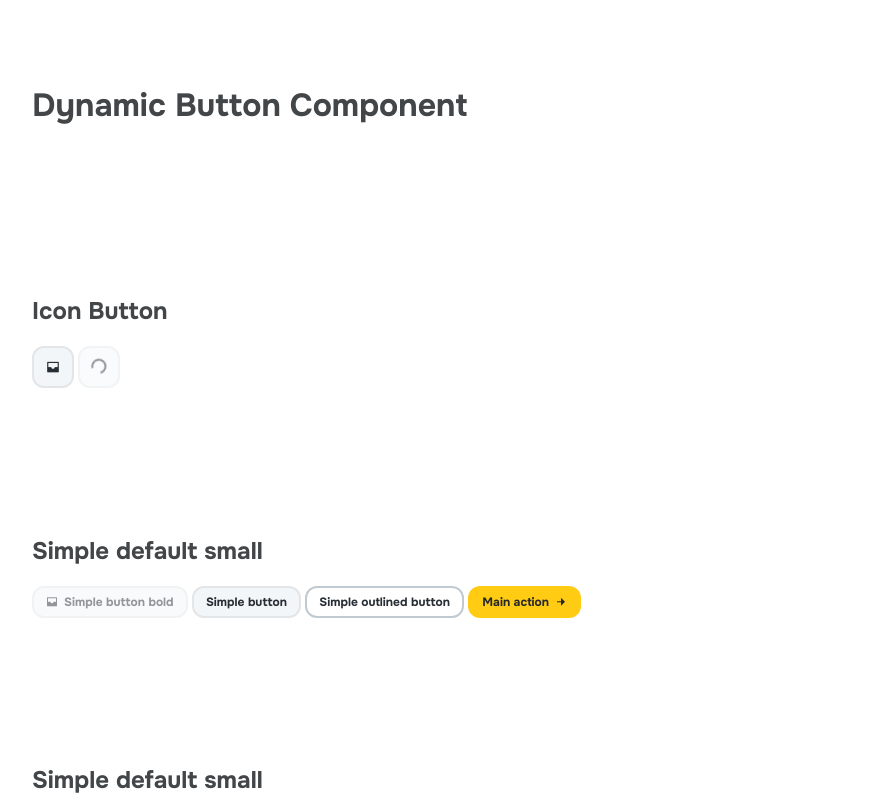
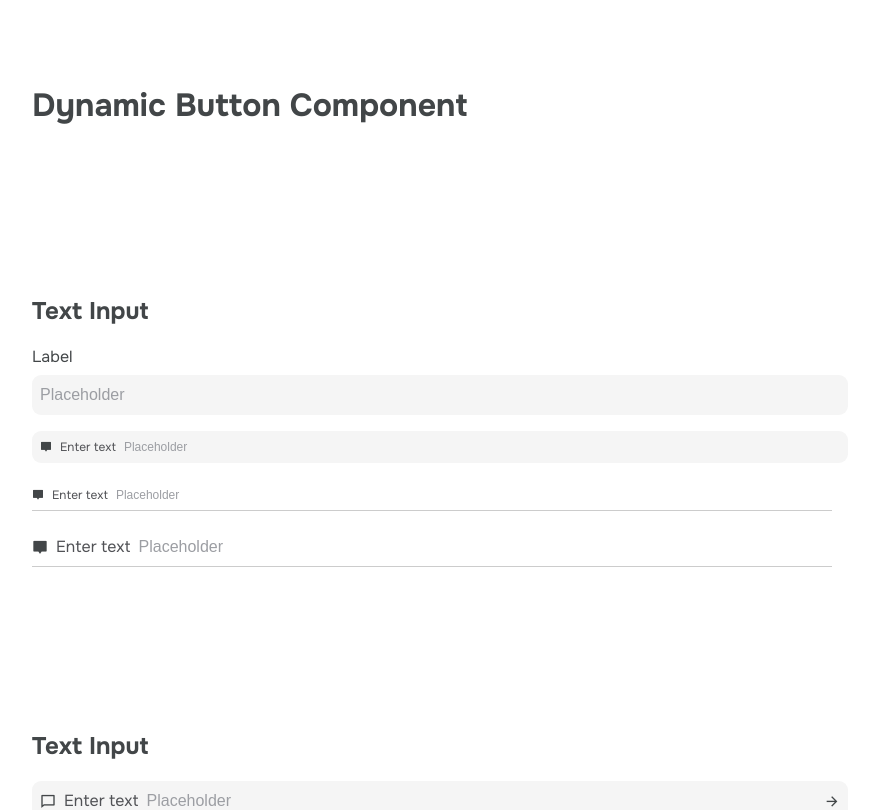
Before and after one commit to kamrade/svelte-dynamic-button, a SvelteKit app: page / in a window 1280 px wide. Shown: the top 810 px of the page, without its empty margins (208-1077 px from the left). Built offline with nearby package versions, Linux system fonts and the light colour scheme.

Commit message:
Add TextInput

```diff
--- a/src/lib/index.ts
+++ b/src/lib/index.ts
@@ -1,4 +1,6 @@
 // Reexport your entry components here
 import DynamicButton from './kit/DynamicButton/DynamicButton.svelte';
+import TextInput from './kit/TextInput/TextInput.svelte';
+
 export * from './kit/DynamicButton/DynamicButton.js';
-export { DynamicButton };
+export { DynamicButton, TextInput };
--- /dev/null
+++ b/src/lib/kit/TextInput/TextInput.scss
@@ -0,0 +1,146 @@
+$border-radius-default: var(--border-radius-control);
+
+$background-contained: var(--bg-control-200);
+$background-text-input-element: transparent;
+
+$border-control-focus: var(--line-control-focus);
+$border-underline: #ccc;
+$border-underline-active: var(--line-control-focus);
+$border-underline-focus: $border-underline-active;
+$border-contained: transparent;
+$background-contained-focus: var(--bg-control-100);
+
+$text-color-label: var(--text-muted-100);
+$text-color-placeholder: var(--text-placeholder-100);
+
+.TextInput {
+  display: flex;
+  justify-content: space-between;
+  align-items: center;
+  position: relative;
+  line-height: 0;
+  gap: 0.5rem;
+  width: 100%;
+
+  // Sizing for all
+  &.TextInput-size-md {
+    .TextInput-label {
+      padding: .5rem 0;
+    }
+    .TextInput-el {
+      padding: .5rem 0;
+    }
+  }
+
+  &.TextInput-size-sm {
+    .TextInput-label,
+    .TextInput-el {
+      padding: .25rem 0;
+      font-size: 12px;
+      line-height: 2;
+    }
+    .TextInput-suffix,
+    .TextInput-prefix {
+      font-size: 12px;
+      line-height: 2;
+    }
+  }
+
+  &.TextInput-variant-contained {
+    background-color: $background-contained;
+    border-radius: $border-radius-default;
+
+    &:focus-within {
+      background-color: $background-contained-focus;
+      box-shadow: inset 0 0 0 2px $border-control-focus;
+    }
+
+    // Horizontal spacing for contained
+    &.TextInput-size-md {
+      padding: 0 .5rem;
+    }
+
+    &.TextInput-size-sm {
+      padding: 0 .5rem;
+    }
+  }
+
+  &.TextInput-variant-underlined {
+    &.TextInput-active {
+      &::after {
+        background: $border-underline-active;
+        transform: scaleY(2);
+      }
+    }
+
+    &:focus-within {
+      &::after {
+        background: $border-underline-focus;
+        transform: scaleY(2);
+      }
+    }
+
+    &::after {
+      content: '';
+      position: absolute;
+      bottom: 0;
+      height: 1px;
+      left: 0;
+      right: 0;
+      background: $border-underline;
+      transition: all 0.3s ease-in-out;
+      transform-origin: 100% 100%;
+    }
+
+    &.TextInput-disabled {
+      &::after {
+        background: transparent;
+        border-bottom: 1px dashed $border-underline;
+      }
+    }
+  }
+
+  &.TextInput-disabled {
+    opacity: 0.5;
+  }
+
+  .TextInput-label {
+    display: block;
+    white-space: nowrap;
+    font-size: 1rem;
+    line-height: 1.5;
+    padding: 0.5rem 0;
+    color: $text-color-label;
+  }
+
+  .TextInput-suffix,
+  .TextInput-prefix {
+    display: contents;
+    font-size: 1rem;
+    line-height: 1em;
+    padding: 0.5rem 0;
+  }
+
+  .TextInput-el {
+    border: none;
+    position: relative;
+    width: 100%;
+    padding: 0.5rem 0;
+    font-size: 1rem;
+    line-height: 1.5;
+    background: transparent;
+
+    &:disabled {
+      background-color: $background-text-input-element;
+    }
+
+    &::placeholder {
+      color: $text-color-placeholder;
+    }
+
+    &:focus {
+      outline: none;
+      border: none;
+    }
+  }
+}
--- /dev/null
+++ b/src/lib/kit/TextInput/TextInput.svelte
@@ -0,0 +1,86 @@
+<script lang="ts">
+  import type { ChangeEventHandler, FocusEventHandler, KeyboardEventHandler } from "svelte/elements";
+  import type { TextInputType, TextInputVariant, TextInputSize, KEvent } from "./TextInput.js";
+
+  export let variant: TextInputVariant = "underlined";
+  export let size: TextInputSize = "md";
+  export let value = "";
+  export let onKeydown: KeyboardEventHandler<HTMLInputElement> = () => {};
+  export let onKeyup: KeyboardEventHandler<HTMLInputElement> = () => {};
+
+	export let onFocus = () => {}; // e: FocusEvent
+	export let onBlur: FocusEventHandler<HTMLInputElement> = () => {}; // e: FocusEvent
+	export let onChange: ChangeEventHandler<HTMLInputElement> = () => {}; // e: Event
+
+  export let placeholder: string = "";
+  export let type: TextInputType = "text";
+  export let disabled = false;
+  export let readonly = false;
+  export let label = "";
+  export let name: string | null = null;
+  export let id: string | null = null;
+
+  export let inputEl: HTMLInputElement | null = null;
+  export let isActive = false;
+
+  let textInputClassNames: string;
+
+  let keydownHandler: KeyboardEventHandler<HTMLInputElement> = (e: KEvent) => onKeydown(e);
+  let keyupHandler: KeyboardEventHandler<HTMLInputElement> = (e: KEvent) => onKeyup(e);
+
+  $: textInputClassNames = getClassNames(disabled, readonly, variant, size, isActive);
+
+  const getClassNames = (
+    disabled: boolean,
+    readonly: boolean,
+    variant: TextInputVariant,
+    size: TextInputSize,
+    isActive: boolean
+  ) => {
+    let textInputClassName = "TextInput ";
+    textInputClassName += disabled ? "TextInput-disabled " : "";
+    textInputClassName += readonly ? "TextInput-readonly " : "";
+    textInputClassName += `TextInput-variant-${variant} `;
+    textInputClassName += `TextInput-size-${size} `;
+    if (isActive) {
+      textInputClassName += "TextInput-active ";
+    }
+    return textInputClassName;
+  };
+</script>
+
+<label class={textInputClassNames}>
+  <span class="TextInput-prefix">
+    <slot name="prefix" />
+  </span>
+  {#if label}
+    <span class="TextInput-label">
+	    {label}
+    </span>
+  {/if}
+  <input
+    {disabled}
+    {readonly}
+    {placeholder}
+    class="TextInput-el"
+    {type}
+    {value}
+    on:keydown={keydownHandler}
+    on:keyup={keyupHandler}
+    on:focus={onFocus}
+    on:blur={onBlur}
+    on:change={onChange}
+    {name}
+    {id}
+    bind:this={inputEl}
+  />
+  {#if $$slots.suffix}
+    <span class="TextInput-suffix">
+	    <slot name="suffix" />
+    </span>
+  {/if}
+</label>
+
+<style lang="scss">
+  @import "./TextInput.scss";
+</style>
--- /dev/null
+++ b/src/lib/kit/TextInput/TextInput.ts
@@ -0,0 +1,4 @@
+export type TextInputType = "text" | "password";
+export type TextInputVariant = "underlined" | "contained";
+export type TextInputSize = "sm" | "md";
+export type KEvent = KeyboardEvent & { currentTarget: EventTarget & HTMLInputElement }
--- /dev/null
+++ b/src/lib/kit/global.css
@@ -0,0 +1,70 @@
+:root {
+
+  /* BG */
+  --bg-base: #fff;
+  --bg-base-100: #F0F2F5;
+  --bg-base-200: #e5e6ea;
+  --bg-base-300: #dadbde;
+
+  --bg-control-100: #ffffff;
+  --bg-control-200: #f5f5f5;
+  --bg-control-300: #e9e9e9;
+  --bg-control-400: #e1e1e1;
+
+  --bg-inv-100: #26272B;
+
+  --bg-success-100: #6ce392;
+
+  --bg-danger-100: #f39188;
+
+  --bg-emphasis-100: #FFCC13;
+  --bg-emphasis-200: #eebc0e;
+  --bg-emphasis-300: #e1b308;
+
+  --bg-accent-100: #D921F9;
+
+  --bg-backdrop: rgba(0,0,0,0.8);
+
+  --brand-gradient-vertical: linear-gradient(90deg, rgba(32,86,228,1) 0%, rgba(252,32,190,1) 50%, rgba(253,203,76,1) 100%);
+
+  /* TEXT */
+  --text-base-100: #26272B;
+  --text-muted-100: #515256;
+  --text-placeholder-100: #9c9ea3;
+  --text-inv-100: #fff;
+  --text-inv-muted-100: #C1C3CA;
+  --text-emphasis-100: #FFCC13;
+  --text-accent-100: #802bac;
+  --text-accent-200: #5c1b7e;
+
+  /* LINE */
+  --line-control-100: #ababb0;
+  --line-control-focus: #e9e9e9;
+  --line-base-100: #E3E5EB;
+  --line-emphasis-100: #FFCC13;
+  --line-focus-100: #26272B;
+
+  /* ICON */
+  --icon-base-100: #26272B;
+  --icon-inv-100: #FFFFFF;
+}
+
+:root {
+  --border-radius-panel: 12px;
+  --border-radius-panel-inner: 8px;
+  --border-radius-control: 9px;
+  --border-radius-control-sm: 5px;
+  --border-radius-dropdown: 9px;
+  --border-radius-modal: 20px;
+
+  --zindex-dropdown: 1060;
+  --zindex-sticky: 1020;
+  --zindex-fixed: 1030;
+  --zindex-offcanvas-backdrop: 1040;
+  --zindex-offcanvas: 1045;
+  --zindex-modal-backdrop: 1050;
+  --zindex-modal: 1055;
+  --zindex-popover: 1070;
+  --zindex-tooltip: 1080;
+  --zindex-toast: 1090;
+}
--- a/src/routes/+page.svelte
+++ b/src/routes/+page.svelte
@@ -1,9 +1,82 @@
 <script lang="ts">
   import Btn from '$lib/components/SimpleButton/SimpleButton.svelte';
+  import TextInput from '$lib/kit/TextInput/TextInput.svelte';
 </script>
 
 <div class="container">
   <h1>Dynamic Button Component</h1>
+</div>
+
+
+
+<div class="container">
+  <h2>Text Input</h2>
+
+  <div style='margin-bottom: 1rem;'>
+    <label for="input-1">
+      <span style='display: block; margin-bottom: .5rem;'>Label</span>
+      <TextInput
+        variant='contained'
+        type='text'
+        placeholder='Placeholder'
+        id='input-1'
+      >
+      </TextInput>
+  </label>
+  </div>
+
+  <div style='margin-bottom: 1rem;'>
+    <TextInput
+      variant='contained'
+      type='text'
+      label='Enter text'
+      placeholder='Placeholder'
+      size='sm'
+    >
+      <i class="ri-chat-2-fill" slot='prefix' />
+    </TextInput>
+  </div>
+
+  <div style='margin-bottom: 1rem;'>
+    <TextInput
+      variant='underlined'
+      type='text'
+      label='Enter text'
+      placeholder='Placeholder'
+      size='sm'
+    >
+      <i class="ri-chat-2-fill" slot='prefix' />
+    </TextInput>
+  </div>
+
+  <div style='margin-bottom: 1rem;'>
+    <TextInput
+      variant='underlined'
+      type='text'
+      label='Enter text'
+      placeholder='Placeholder'
+      size='md'
+    >
+      <i class="ri-chat-2-fill" slot='prefix' />
+    </TextInput>
+  </div>
+</div>
+
+
+
+<div class="container">
+  <h2>Text Input</h2>
+  <TextInput
+    variant='contained'
+    type='text'
+    label='Enter text'
+    placeholder='Placeholder'
+
+  >
+    <i class="ri-chat-4-line" slot="prefix" />
+    <i class="ri-arrow-right-line" slot="suffix" />
+
+  </TextInput>
 </div>
 
 
@@ -87,6 +160,8 @@
 
 
 <style>
+  @import '../lib/kit/global.css';
+
   .container {
     max-width: 800px;
     padding: 4rem 0;
```
